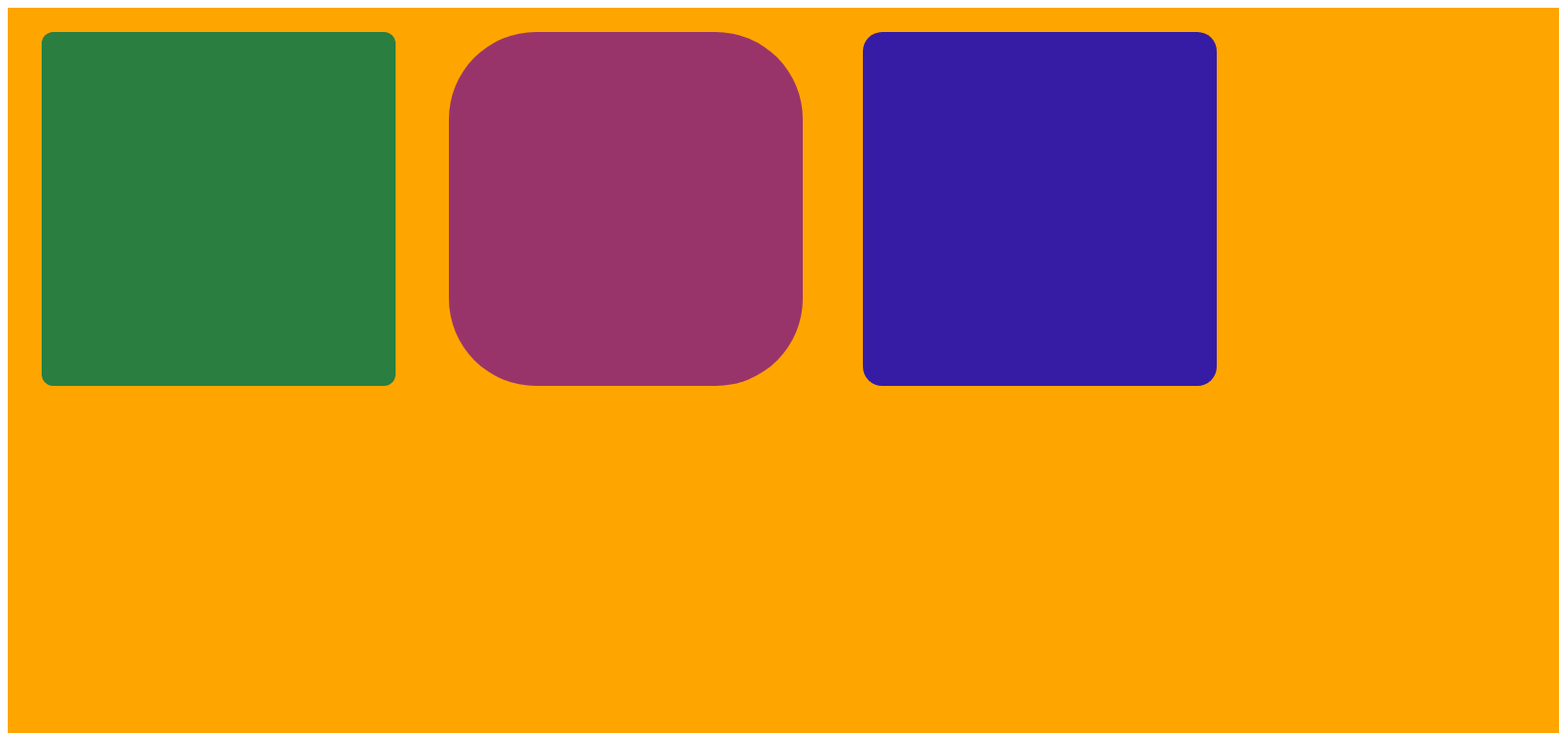
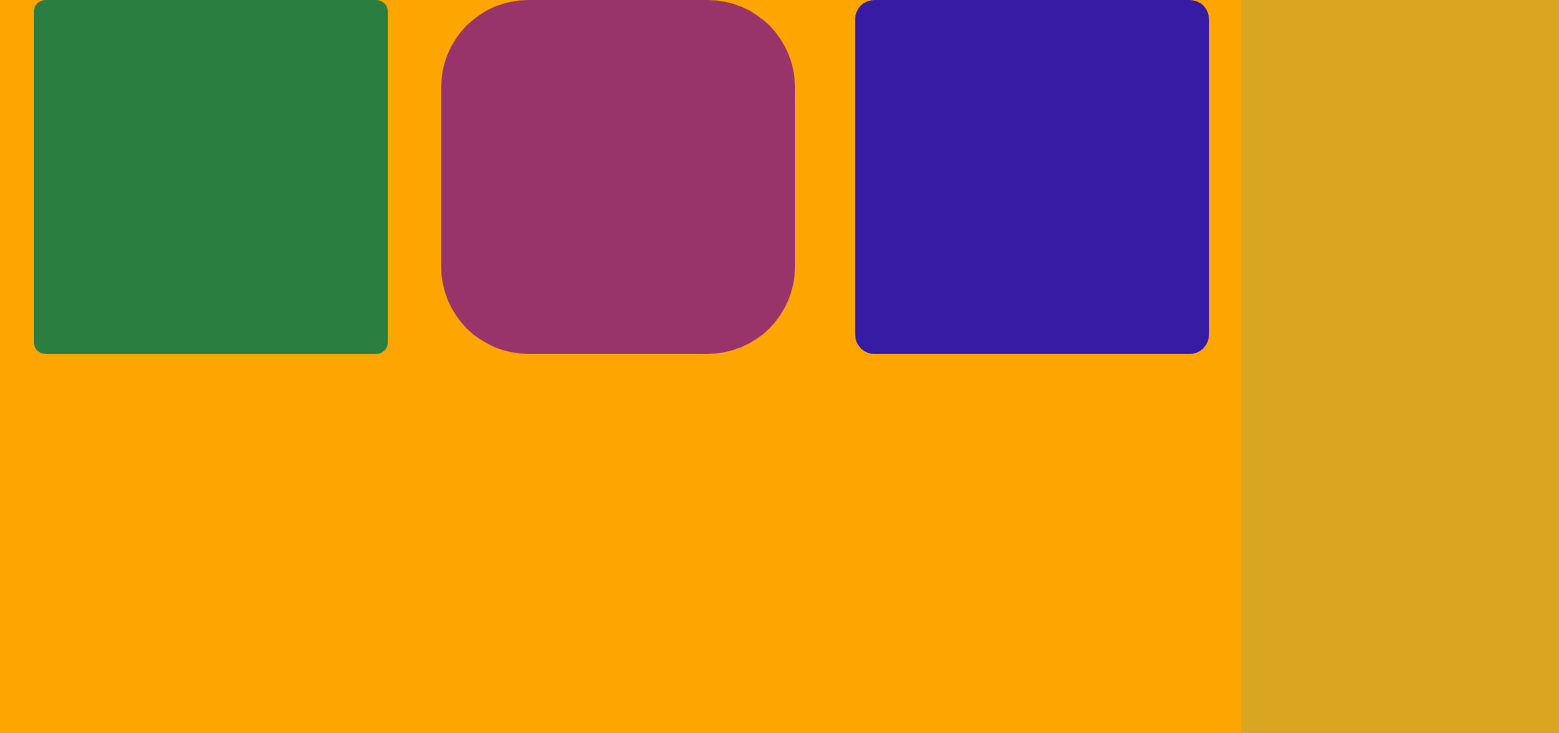
Before and after one commit to giorgi1224/davaleba-69, a plain HTML site: page index.html in a window 1280 px wide. Shown: the top 756 px of the page at 97% size, 1608 px wide, since content can reach past the window. Drawn offline with Linux system fonts and the light colour scheme.

Commit message:
Update style.css

```diff
--- a/style.css
+++ b/style.css
@@ -1,5 +1,15 @@
+* {
+    box-sizing: border-box;
+}
+
+body {
+    margin: 0%;
+    background-color: #daa520;
+    height: 100vh;
+}
+
 .box1 {
-    width: 1600px;
+    width: 100%;
     height: 1200px;
     background-color: orange;
     display: flex;
@@ -12,7 +22,7 @@
     background-color: #297E40;
     margin-left: 35px;
     border-radius: 12px;
-    margin-top: 25px;
+
 }
 
 .box3 {
@@ -22,7 +32,7 @@
     margin-left: 55px;
     border-radius: 90px;
     opacity: 90%;
-    margin-top: 25px;
+
 }
 
 .box4 {
@@ -31,5 +41,9 @@
     background-color: #361BA4;
     margin-left: 62px;
     border-radius: 20px;
-    margin-top: 25px;
+
 }
+
+body {
+    background-color: #daa520;
+}
```
